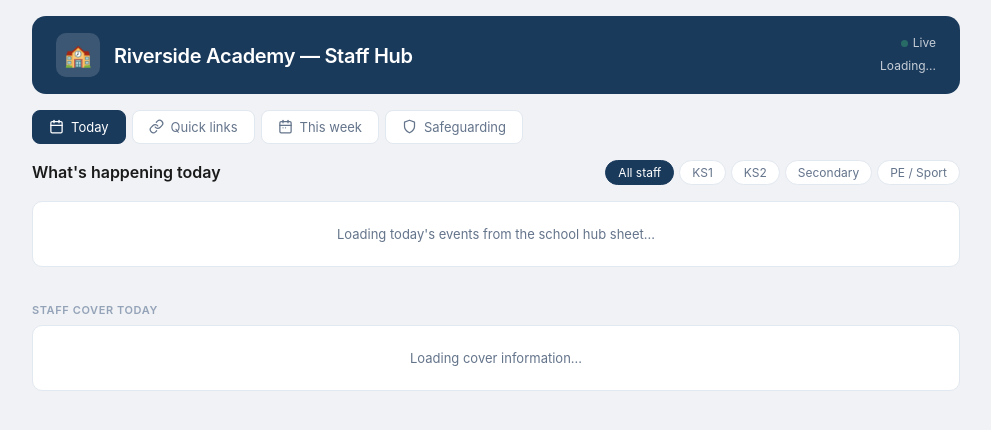
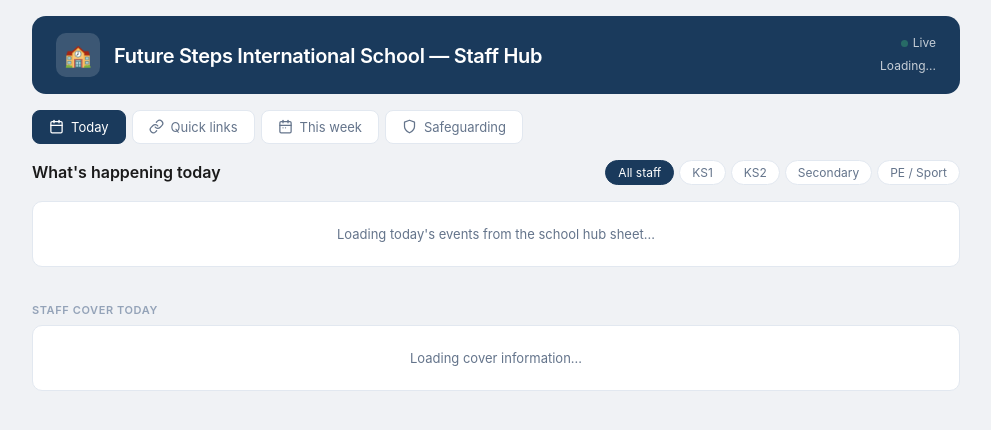
Before and after one commit to Leezzki/fsb-hub, a plain HTML site: page index.html in a window 1280 px wide. Shown: the whole page, without its empty margins (144-1135 px from the left). Drawn offline with Linux system fonts and the light colour scheme.

Commit message:
Update index.html

```diff
--- a/index.html
+++ b/index.html
@@ -186,7 +186,7 @@
       <div class="top-logo">🏫</div>
       <div>
         <div class="top-date" id="hub-date"></div>
-        <h1>Riverside Academy — Staff Hub</h1>
+        <h1>Future Steps International School — Staff Hub</h1>
       </div>
     </div>
     <div class="top-bar-right">
```
